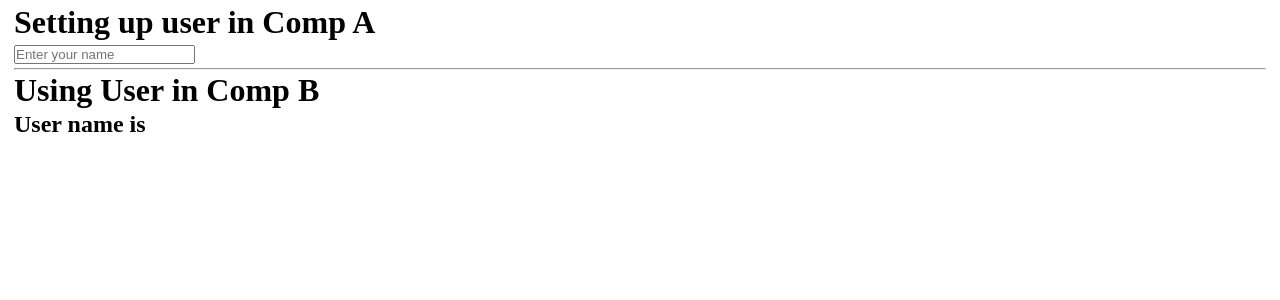
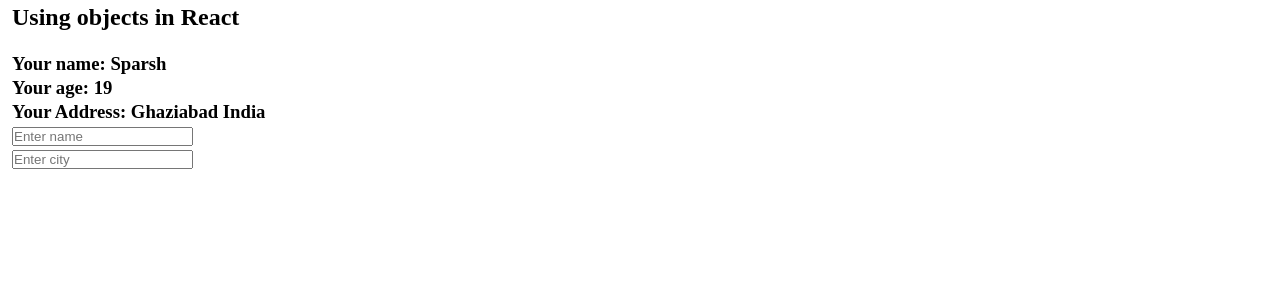
Before and after one commit to xsparsh1/React, a React (Vite) app: page / in a window 1280 px wide. Shown: the top 300 px of the page. Built offline with nearby package versions, Linux system fonts and the light colour scheme.

Commit message:
updating objects in react

```diff
--- a/src/App.jsx
+++ b/src/App.jsx
@@ -26,6 +26,7 @@ import UseTransition from "./practice/UseTransition/UseTransition";
 import PureComp from "./practice_Part_2/PureComp/PureComp";
 import DerivedState from "./practice_Part_2/DerivedState/DerivedState";
 import Parent from "./practice_Part_2/LiftingStateUp/Parent";
+import { Objects } from "./practice_Part_2/Objects/Objects";
 
 
 //CC - Controlled Components.
@@ -60,7 +61,8 @@ function App(){
         {/* <UseTransition/> */}
         {/* <PureComp/> */}
         {/* <DerivedState/> */}
-        <Parent/>
+        {/* <Parent/> */}
+        <Objects/>
   </div>
   );
 }
--- /dev/null
+++ b/src/practice_Part_2/Objects/Objects.jsx
@@ -0,0 +1,40 @@
+import {useState} from "react";
+
+export function Objects(){
+
+    //Object Creation
+    const [data,setData]=useState({
+        name:"Sparsh",
+        age:19,
+        address:{
+            city:"Ghaziabad",
+            country:"India"
+        }
+    })
+
+    //Updating normal object property
+    const handleChange=(event)=>{
+        const val=event.target.value;
+        data.name=val;
+        setData({...data})
+    }
+
+    //updating nested object property
+    const handleCity=(event)=>{
+        const val=event.target.value;
+        setData({...data,address:{...data.address,city:val}});
+    }
+
+    return(
+        <div>
+            <h2>Using objects in React </h2>
+            <br/>
+            <h3>Your name: {data.name}</h3>
+            <h3>Your age: {data.age}</h3>
+            <h3>Your Address: {data.address.city} {data.address.country}</h3>
+            <input type="text" placeholder="Enter name" onChange={handleChange}/>
+            <br/>
+            <input type="text" placeholder="Enter city" onChange={handleCity}/>
+        </div>
+    )
+}
```
